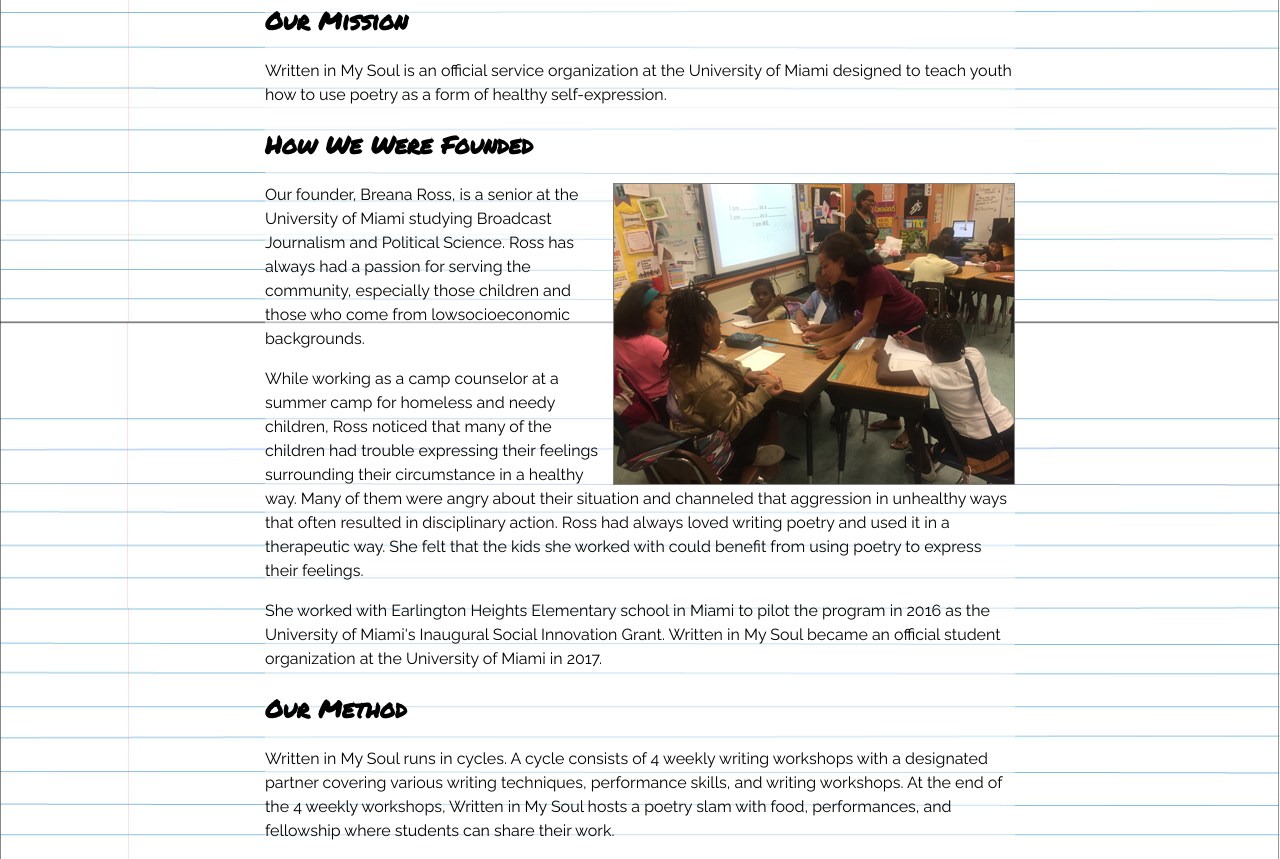
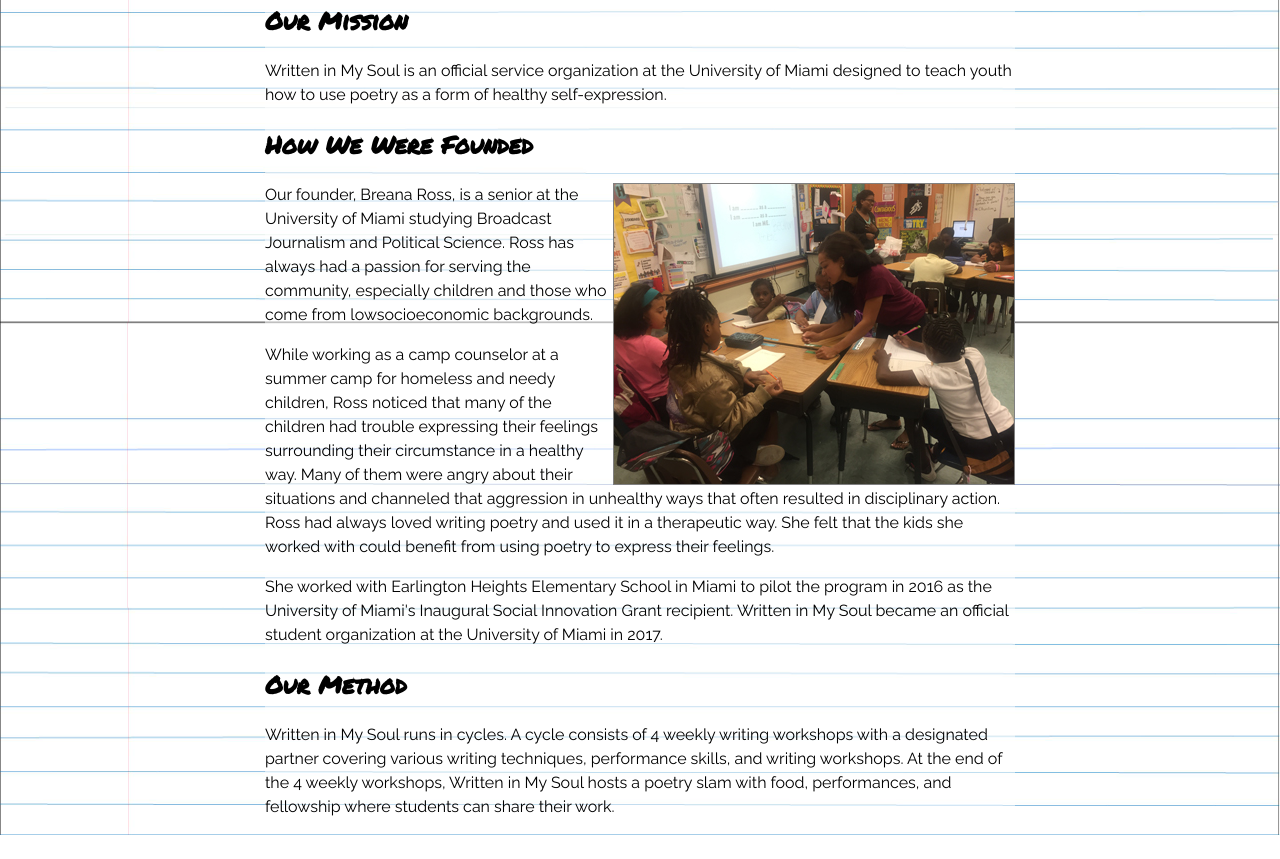
Before and after one commit to BNR17/BNR17.github.io, a plain HTML site: page about.html in a window 1280 px wide. Shown: the part 531-1390 px from the top of the page. After the commit the page ends 1366 px from the top, so only its background shows below. Drawn offline with Linux system fonts and the light colour scheme; a web font is replaced by a local one.

Commit message:
Changes to Written in My Soul Website

```diff
--- a/about.html
+++ b/about.html
@@ -33,9 +33,9 @@
         <section>
           <h2>How We Were Founded</h2>
           <img src="image/breana-ross-assisting-wims.jpg" alt="Breana Assisting" class="image2"/>
-          <p>Our founder, Breana Ross, is a senior at the University of Miami studying Broadcast Journalism and Political Science.  Ross has always had a passion for serving the community, especially those children and those who come from lowsocioeconomic backgrounds.</p>
-          <p>While working as a camp counselor at a summer camp for homeless and needy children, Ross noticed that many of the children had trouble expressing their feelings surrounding their circumstance in a healthy way.  Many of them were angry about their situation and channeled that aggression in unhealthy ways that often resulted in disciplinary action.  Ross had always loved writing poetry and used it in a therapeutic way.  She felt that the kids she worked with could benefit from using poetry to express their feelings.</p>
-          <p>She worked with Earlington Heights Elementary school in Miami to pilot the program in 2016 as the University of Miami's Inaugural Social Innovation Grant.  Written in My Soul became an official student organization at the University of Miami in 2017.</p>
+          <p>Our founder, Breana Ross, is a senior at the University of Miami studying Broadcast Journalism and Political Science.  Ross has always had a passion for serving the community, especially children and those who come from lowsocioeconomic backgrounds.</p>
+          <p>While working as a camp counselor at a summer camp for homeless and needy children, Ross noticed that many of the children had trouble expressing their feelings surrounding their circumstance in a healthy way.  Many of them were angry about their situations and channeled that aggression in unhealthy ways that often resulted in disciplinary action.  Ross had always loved writing poetry and used it in a therapeutic way.  She felt that the kids she worked with could benefit from using poetry to express their feelings.</p>
+          <p>She worked with Earlington Heights Elementary School in Miami to pilot the program in 2016 as the University of Miami's Inaugural Social Innovation Grant recipient.  Written in My Soul became an official student organization at the University of Miami in 2017.</p>
         </section>
         <section>
           <h2>Our Method</h2>
```
Also changed, not shown: ourpartners.html (+2 -2 lines).
